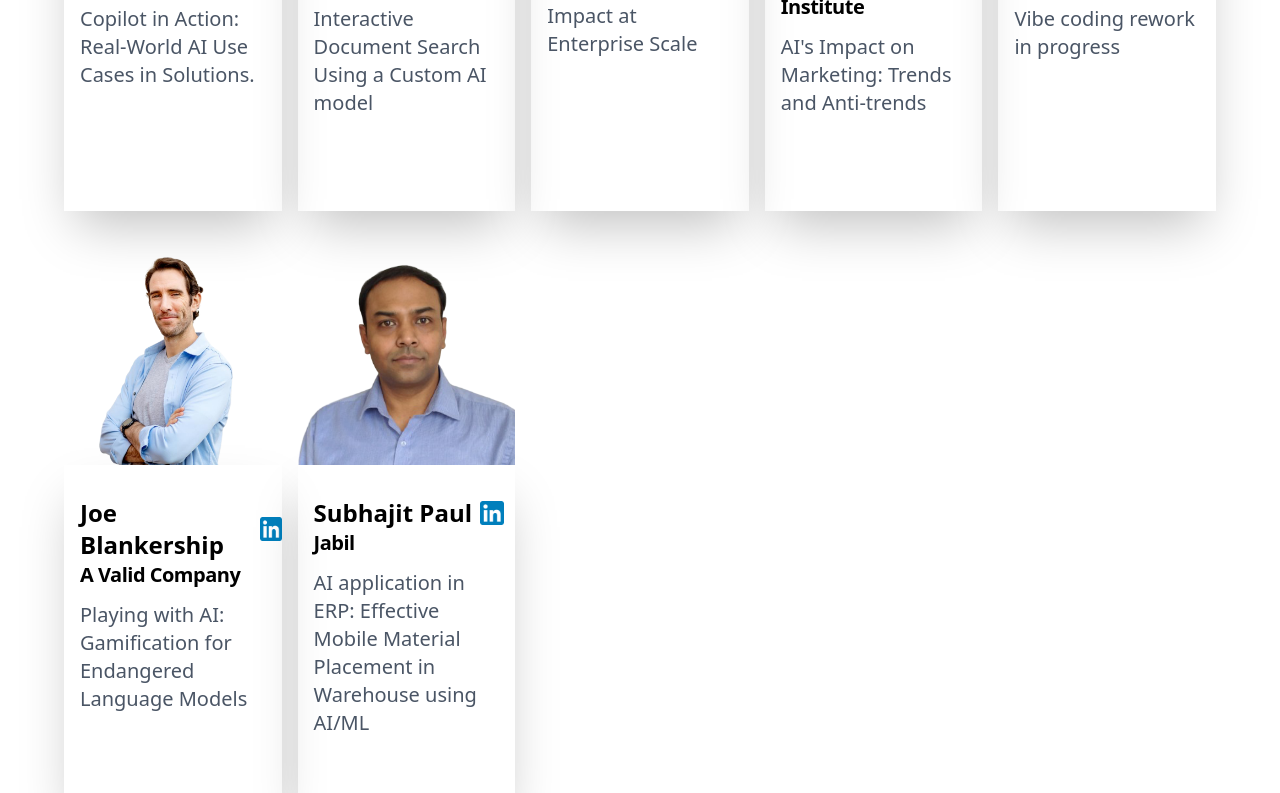
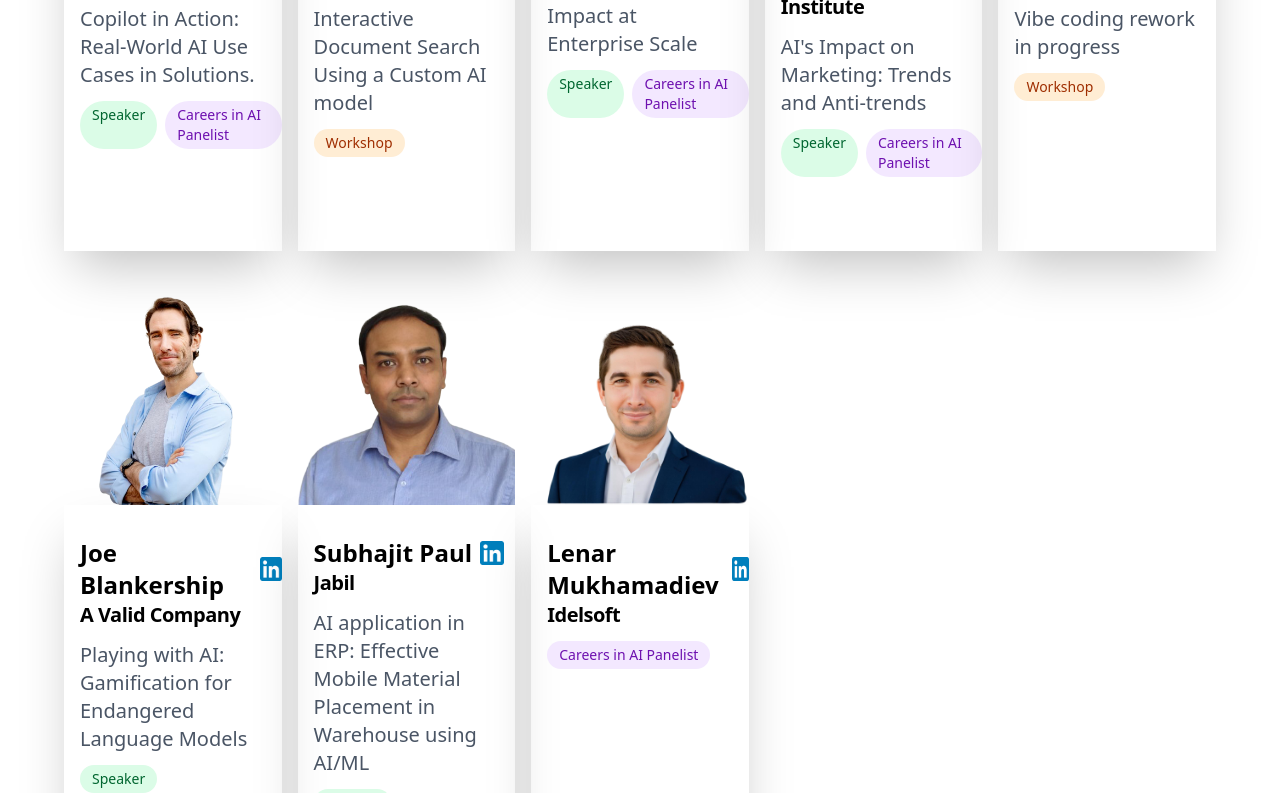
Before and after one commit to USF-IEEE-Computer-Society/TechX-2025-Website, a React (Vite) app in the folder TechX_Website/: page / in a window 1280 px wide. Shown: the part 1773-2566 px from the top of the page. Built offline with nearby package versions, Linux system fonts and the light colour scheme.

Commit message:
adding video, speaker pills

```diff
--- a/TechX_Website/src/components/Hero_Section.tsx
+++ b/TechX_Website/src/components/Hero_Section.tsx
@@ -1,13 +1,18 @@
-import hero from "../assets/1097988940.webp"
-
 import RegistrationButtons from "./RegistrationButtons";
 
 
 export default function Hero_Section(){
 
     return (
-        <div className={"relative w-full h-[35rem] bg-stone-200"}> <div/>
-            <img src={hero} className={"w-full h-full"}/>
+        <div className={"relative w-full h-[35rem] bg-stone-200 overflow-hidden"}>
+            <video
+                src="/src/assets/techx_video.webm"
+                className={"w-full h-full object-cover"}
+                autoPlay
+                muted
+                loop
+                playsInline
+            />
             <div className={"absolute top-0 opacity-65 w-full h-full bg-black z-1"} />
             <div className={"absolute top-20 md:top-45 flex flex-col justify-center items-center z-2 gap-4 w-full"}>
                 <h1 className={"text-white text-4xl md:text-5xl xl:text-6xl text-center"}> TechX Florida 2025 AI Conference </h1>
--- a/TechX_Website/src/components/Highlights.tsx
+++ b/TechX_Website/src/components/Highlights.tsx
@@ -1,5 +1,3 @@
-import hero from "../assets/1097988940.webp"
-
 import SpeakerCard from "./SpeakerCard";
 
 import {speakers} from "./speakers";
@@ -26,6 +24,7 @@ export default function Highlights(){
                         talkTitle={s.talkTitle}
                         headshot={s.headshot}
                         linkedinLink={s.linkedinLink}
+                        pills={s.pills}
                     />
                 ))}
 
--- a/TechX_Website/src/components/SpeakerCard.tsx
+++ b/TechX_Website/src/components/SpeakerCard.tsx
@@ -6,11 +6,12 @@ interface SpeakerCardProps {
     linkedinLink: string;
     company: string;
     talkTitle: string;
+    pills: string[];
 }
 
 export default function SpeakerCard(props: SpeakerCardProps) {
     return (
-        <div className={"w-[100%] md:w-[100%] h-[55vh] md:h-[70vh] flex flex-col rounded-xl mb-5"}>
+        <div className={"w-[100%] md:w-[100%] h-[60vh] md:h-[75vh] flex flex-col rounded-xl mb-5"}>
 
             <img className={"rounded-t-xl object-fit"} src={props.headshot} />
 
@@ -24,6 +25,11 @@ export default function SpeakerCard(props: SpeakerCardProps) {
                 </div>
                 <h3 className={"text-lg md:text-xl lg:text-xl xl:text-xl tracking-tight font-bold"}>{props.company}</h3>
                 <p className={"w-[90%] text-md md:text-xl  text-gray-600 mt-3"}>{props.talkTitle}</p>
+                <div className={"flex flex-row gap-2 mt-3 text-sm"}>
+                    {props.pills.includes("Speaker") ? <span className={"text-sm px-3 py-1 bg-green-100 text-green-800 text-sm font-medium rounded-full"}>Speaker</span> : null}
+                    {props.pills.includes("Panel") ? <span className={"text-sm px-3 py-1 bg-purple-100 text-purple-800 text-sm font-medium rounded-full"}>Careers in AI Panelist</span> : null}
+                    {props.pills.includes("Workshop") ? <span className={"text-sm px-3 py-1 bg-orange-100 text-orange-800 text-sm font-medium rounded-full"}>Workshop</span> : null}
+                </div>
             </div>
 
         </div>
--- a/TechX_Website/src/components/speakers.tsx
+++ b/TechX_Website/src/components/speakers.tsx
@@ -7,6 +7,7 @@ import yasmineImg from "../assets/speakers/yasmine.png";
 import joeImg from "../assets/speakers/joe.png";
 import antraImg from "../assets/speakers/antra.png";
 import subhajitImg from "../assets/speakers/subhajit.png";
+import lenarImg from "../assets/speakers/lenar.png";
 
 export const speakers = [
     {
@@ -15,6 +16,7 @@ export const speakers = [
         talkTitle: "Copilot in Action: Real-World AI Use Cases in Solutions.",
         headshot: reginaldImg,
         linkedinLink: "https://www.linkedin.com/in/reginald-j-davis-mcsa-mct-itil-prosci-970ba77/",
+        pills:["Speaker", "Panel"]
     },
     {
         name: "Raghuvan Lakshmana",
@@ -22,6 +24,7 @@ export const speakers = [
         talkTitle: "Interactive Document Search Using a Custom AI model",
         headshot: raghuvanImg,
         linkedinLink: "https://www.linkedin.com/in/raghavanl/",
+        pills:["Workshop"]
     },
     {
         name: "Mrinal Karvir",
@@ -29,6 +32,7 @@ export const speakers = [
         talkTitle: "The Last Mile of Generative AI: Turning Ideas into Impact at Enterprise Scale",
         headshot: mrinalImg,
         linkedinLink: "https://www.linkedin.com/in/mrinalkarvir/",
+        pills:["Speaker", "Panel", "IEEECS"]
     },
     {
         name: "Anna Bakhvalova",
@@ -36,6 +40,7 @@ export const speakers = [
         talkTitle: "AI's Impact on Marketing: Trends and Anti-trends",
         headshot: annaImg,
         linkedinLink: "https://www.linkedin.com/in/annabakhvalova/",
+        pills:["Speaker", "Panel"]
     },
     {
         name: "Yasmine Gardiner",
@@ -43,6 +48,7 @@ export const speakers = [
         talkTitle: "Vibe coding rework in progress",
         headshot: yasmineImg,
         linkedinLink: "https://www.linkedin.com/in/yasmine-gardiner-0b0720100/",
+        pills:["Workshop"]
     },
     {
         name: "Joe Blankership",
@@ -50,6 +56,7 @@ export const speakers = [
         talkTitle: "Playing with AI: Gamification for Endangered Language Models",
         headshot: joeImg,
         linkedinLink: "https://www.linkedin.com/in/thejoeblankenship/",
+        pills:["Speaker"]
     },
     {
         name: "Subhajit Paul",
@@ -57,6 +64,15 @@ export const speakers = [
         talkTitle: "AI application in ERP: Effective Mobile Material Placement in Warehouse using AI/ML",
         headshot: subhajitImg,
         linkedinLink: "https://www.linkedin.com/in/subhajit-paul-4a79a78/",
+        pills:["Speaker", "IEEECS"]
+    },
+    {
+        name: "Lenar Mukhamadiev",
+        company: "Idelsoft",
+        talkTitle: "",
+        headshot: lenarImg,
+        linkedinLink: "https://www.linkedin.com/in/lenarm/",
+        pills:["Panel"]
     }
 
 ];
@@ -70,6 +86,7 @@ const stash =[
         talkTitle: "WIP",
         headshot: antraImg,
         linkedinLink: "https://www.linkedin.com/in/antra-malhotra-455b608/",
+        pills:["Speaker", "IEEECS"]
     },
     {
         name: "Dominic Patruno",
@@ -77,6 +94,7 @@ const stash =[
         talkTitle: "???",
         headshot: reginaldImg,
         linkedinLink: "https://www.linkedin.com/in/dominic-patruno-04109456/",
+        pills:["Speaker", "IEEECS"]
     }
 
 ]
```
Also changed, not shown: 2 other files (tests, documents, lock files or other folders).
